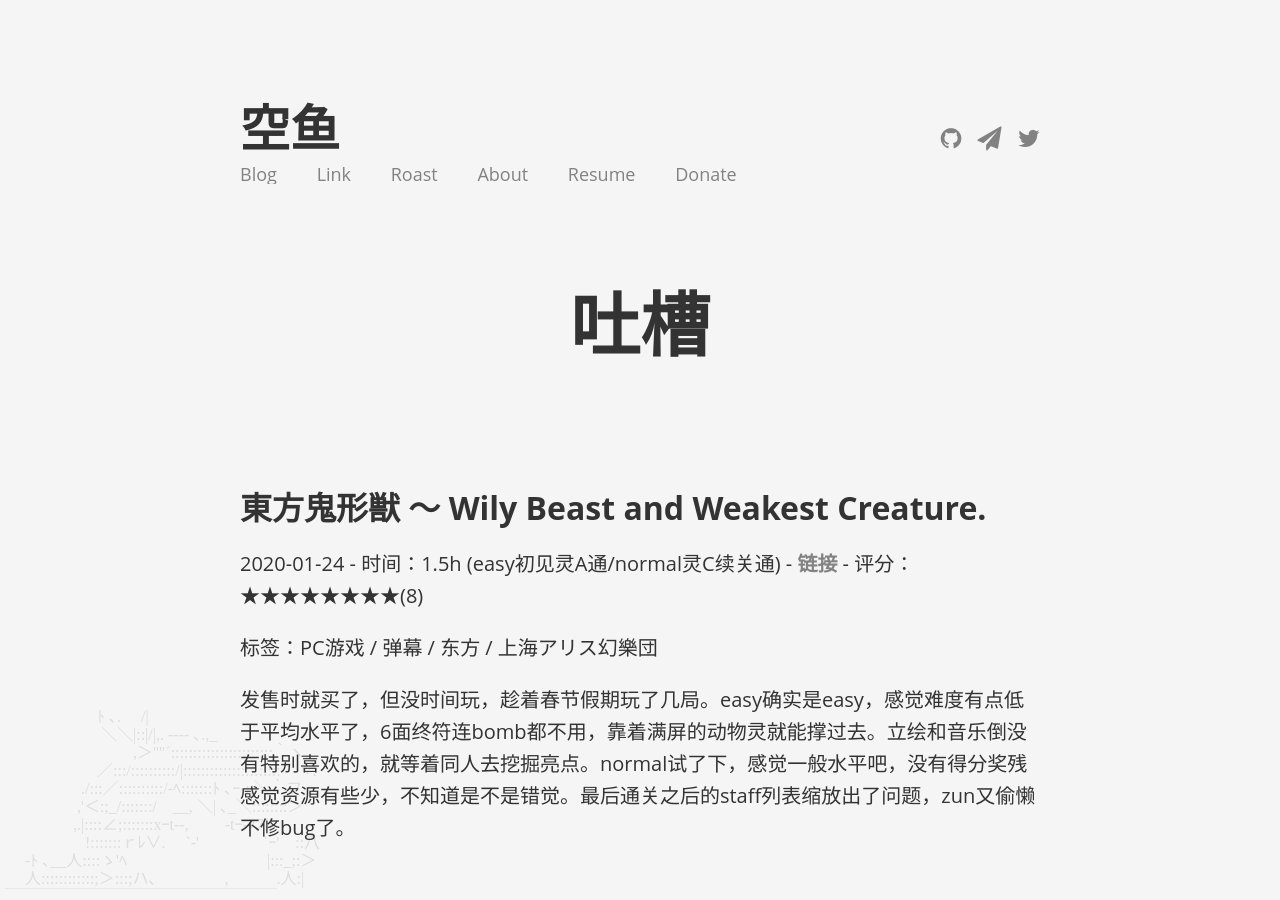
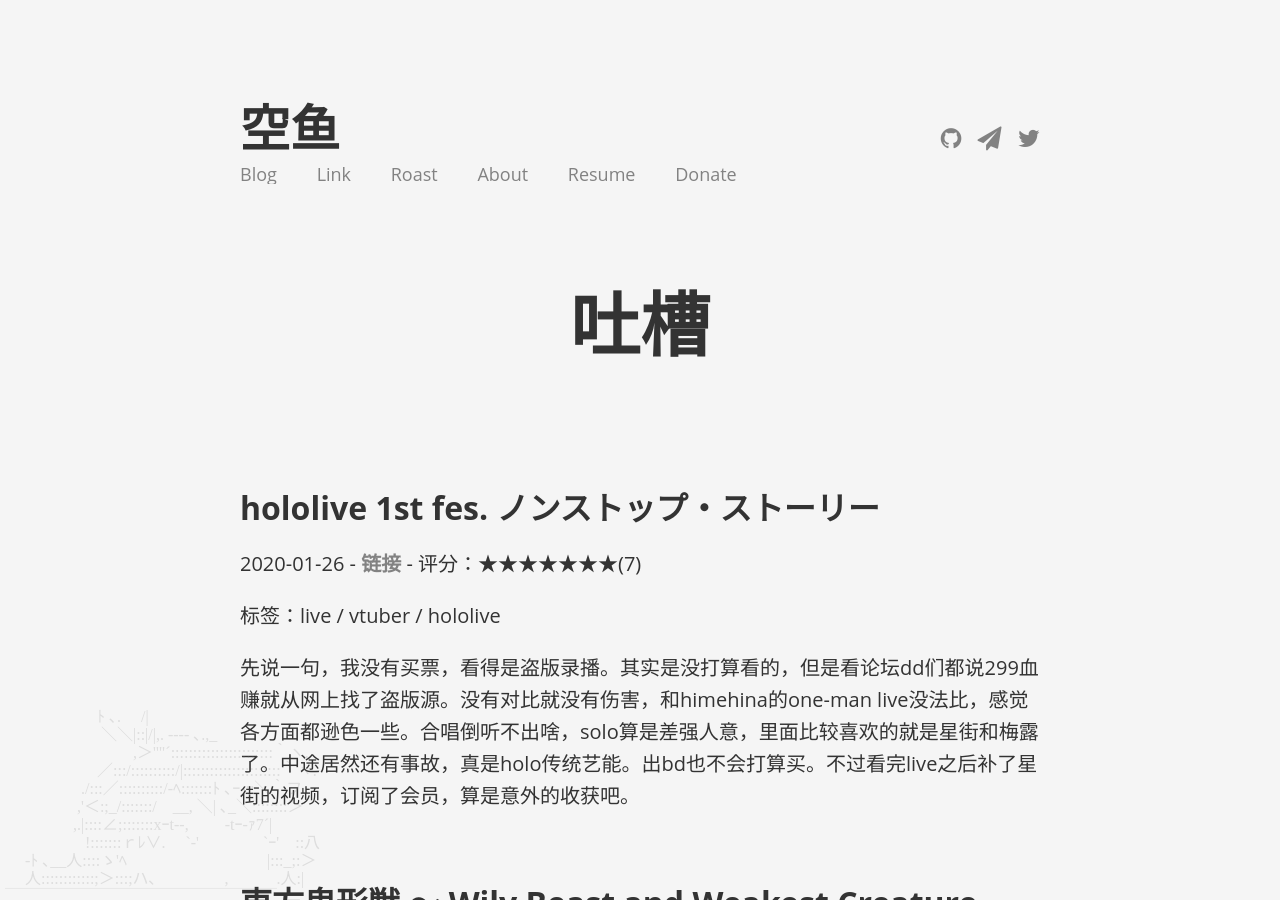
Before and after one commit to Gizeta/gizeta-blog.github.io, a Jekyll site: the page built from roast.md, in a window 1280 px wide and 900 px high. Built offline with Jekyll 4.4.1, drawn with Linux system fonts in a browser that asks for light colours; nearby versions of some CDN libraries; some of the changed text lies outside the part shown.

Commit message:
fix date

```diff
--- a/_roast/hololive 1st fes. ノンストップ・ストーリー.markdown
+++ b/_roast/hololive 1st fes. ノンストップ・ストーリー.markdown
@@ -1,6 +1,6 @@
 ---
 title: hololive 1st fes. ノンストップ・ストーリー
-date: 2019-09-29 13:15:36
+date: 2020-01-26 20:09:05
 tag:
   - live
   - vtuber
```
